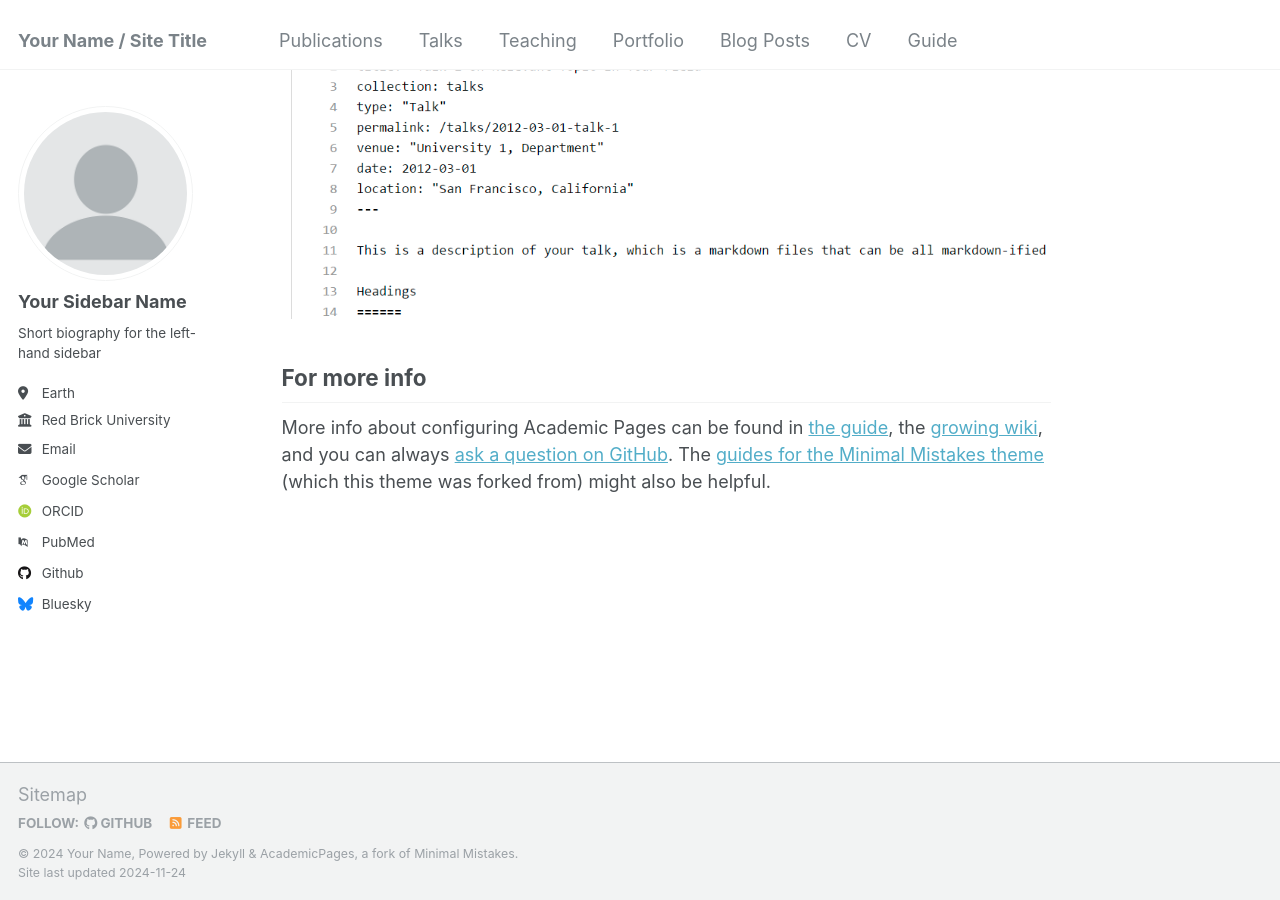
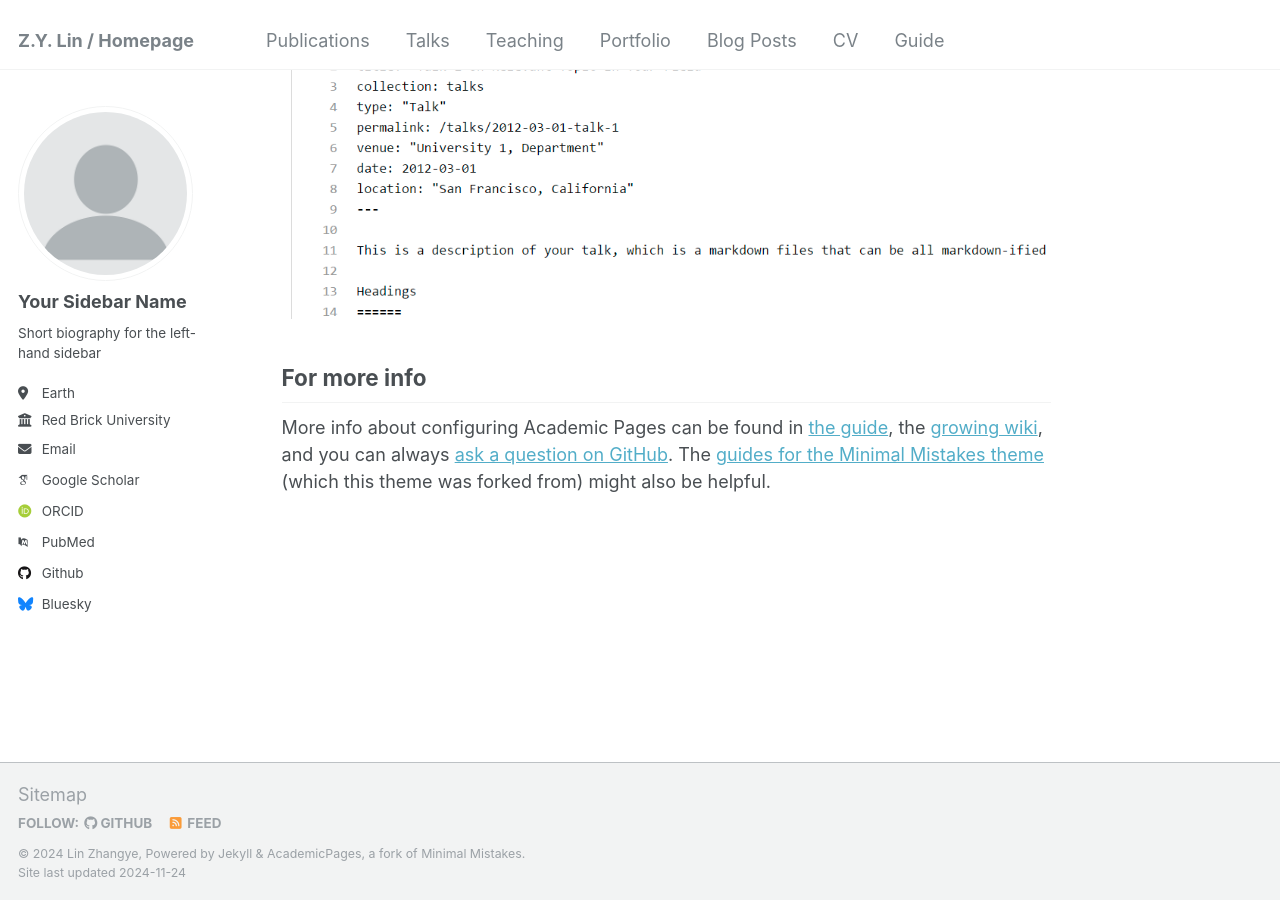
Before and after one commit to lin-zy23/lin-zy23.github.io, a Jekyll site: the page built from _pages/about.md, in a window 1280 px wide and 900 px high, scrolled down 2643 px. Built offline with Jekyll 4.4.1, drawn with Linux system fonts in a browser that asks for light colours; some web fonts are replaced.

Commit message:
some message

```diff
--- a/Gemfile
+++ b/Gemfile
@@ -6,6 +6,8 @@ group :jekyll_plugins do
   gem 'jekyll-sitemap'
   gem 'jemoji'
   gem 'webrick', '~> 1.8'
+  gem 'tzinfo'
+  gem 'tzinfo-data'
 end
 
 gem 'github-pages'
--- a/_config.yml
+++ b/_config.yml
@@ -8,13 +8,13 @@
 
 # Basic Site Settings
 locale                   : "en-US"
-title                    : "Your Name / Site Title"
+title                    : "Z.Y. Lin / Homepage"
 title_separator          : "-"
-name                     : &name "Your Name"
+name                     : &name "Lin Zhangye"
 description              : &description "personal description"
-url                      : https://academicpages.github.io # the base hostname & protocol for your site e.g. "https://[your GitHub username].github.io"
+url                      : https://lin-zy23.github.io # the base hostname & protocol for your site e.g. "https://[your GitHub username].github.io"
 baseurl                  : "" # the subpath of your site, e.g. "/blog"
-repository               : "academicpages/academicpages.github.io"
+repository               : "lin-zy23/lin-zy23.github.io"
 
 # Site Author - The following control what appear as part of the author content on the side bar.
 #               If a field is blank the icon and link will not appear, otherwise it will be shown.
```
